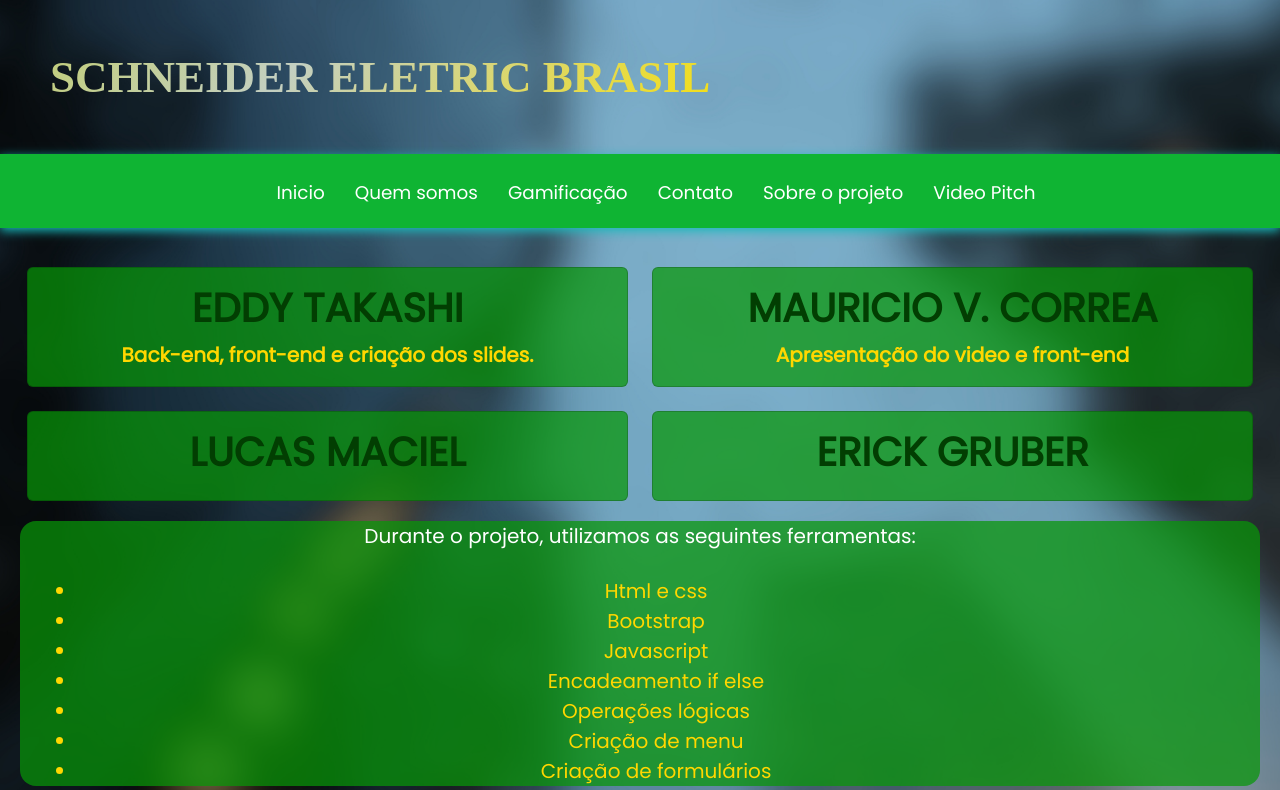
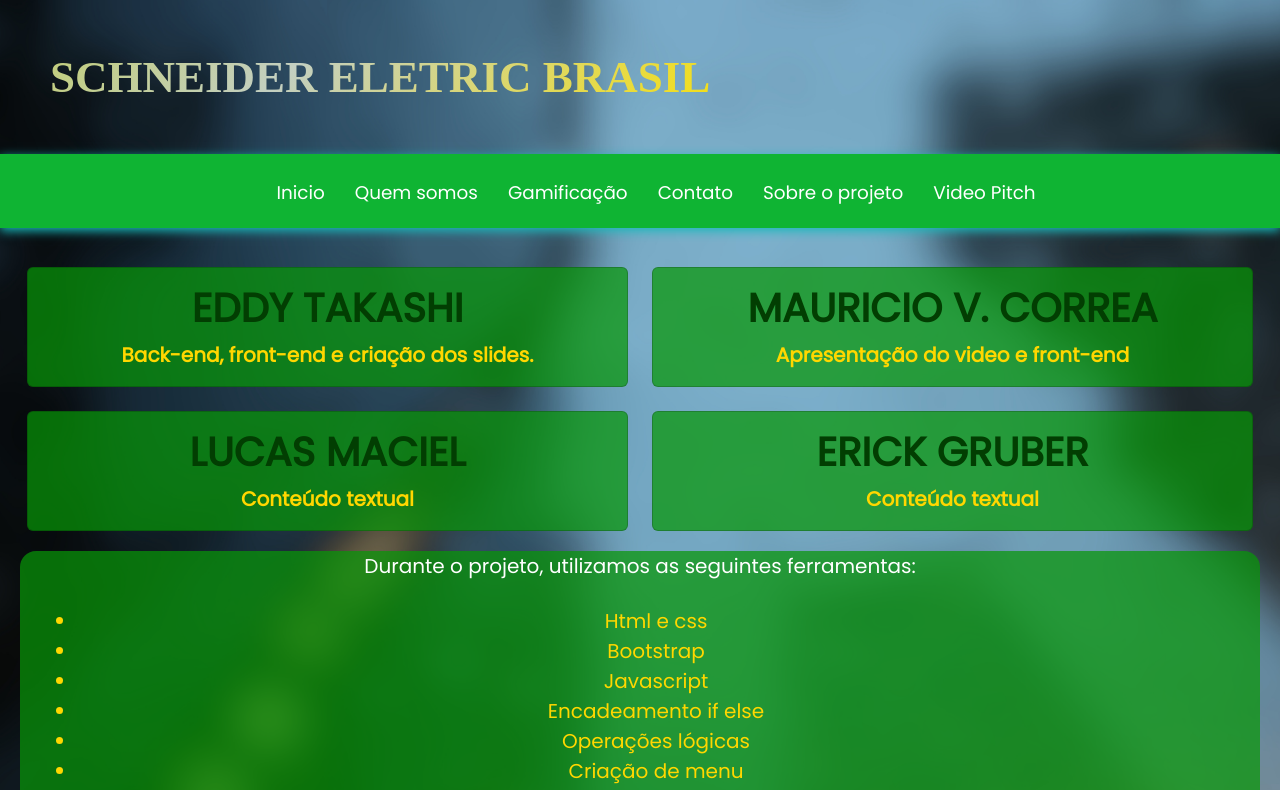
Before and after one commit to eddytakashii/Challenge-Schneider, a plain HTML site: page html/equipe.html in a window 1280 px wide. Shown: the top 790 px of the page. Drawn offline with nearby package versions, Linux system fonts and the light colour scheme.

Commit message:
conteúdo textual

```diff
--- a/html/equipe.html
+++ b/html/equipe.html
@@ -58,7 +58,7 @@
           <div class="card">
             <div class="card-body">
               <h5 class="card-title">Lucas Maciel</h5>
-              <p class="card-text"></p>
+              <p class="card-text">Conteúdo textual</p>
             </div>
           </div>
         </div>
@@ -66,7 +66,7 @@
           <div class="card">
             <div class="card-body">
               <h5 class="card-title">Erick Gruber</h5>
-              <p class="card-text"></p>
+              <p class="card-text">Conteúdo textual</p>
             </div>
           </div>
         </div>
```
